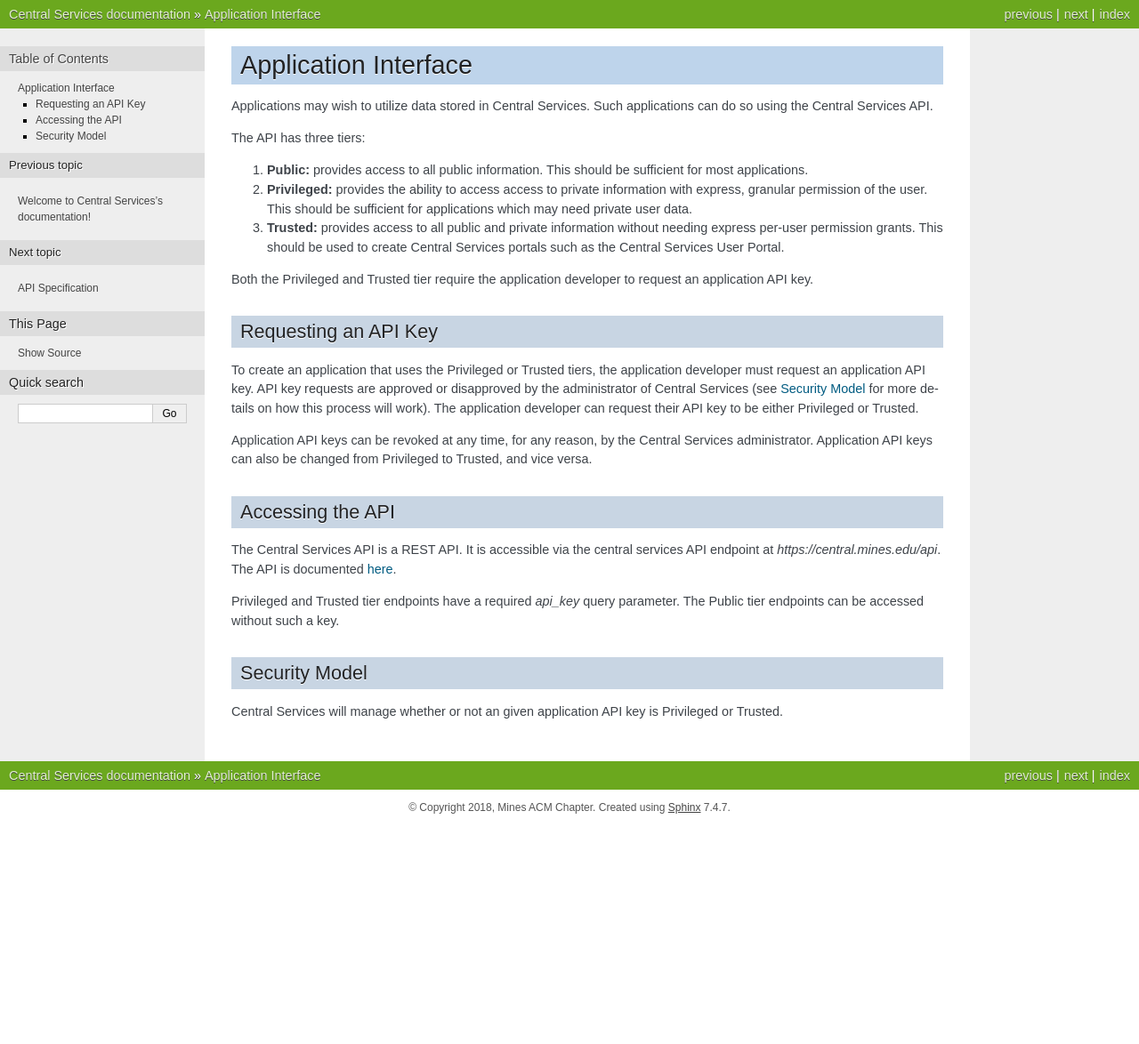
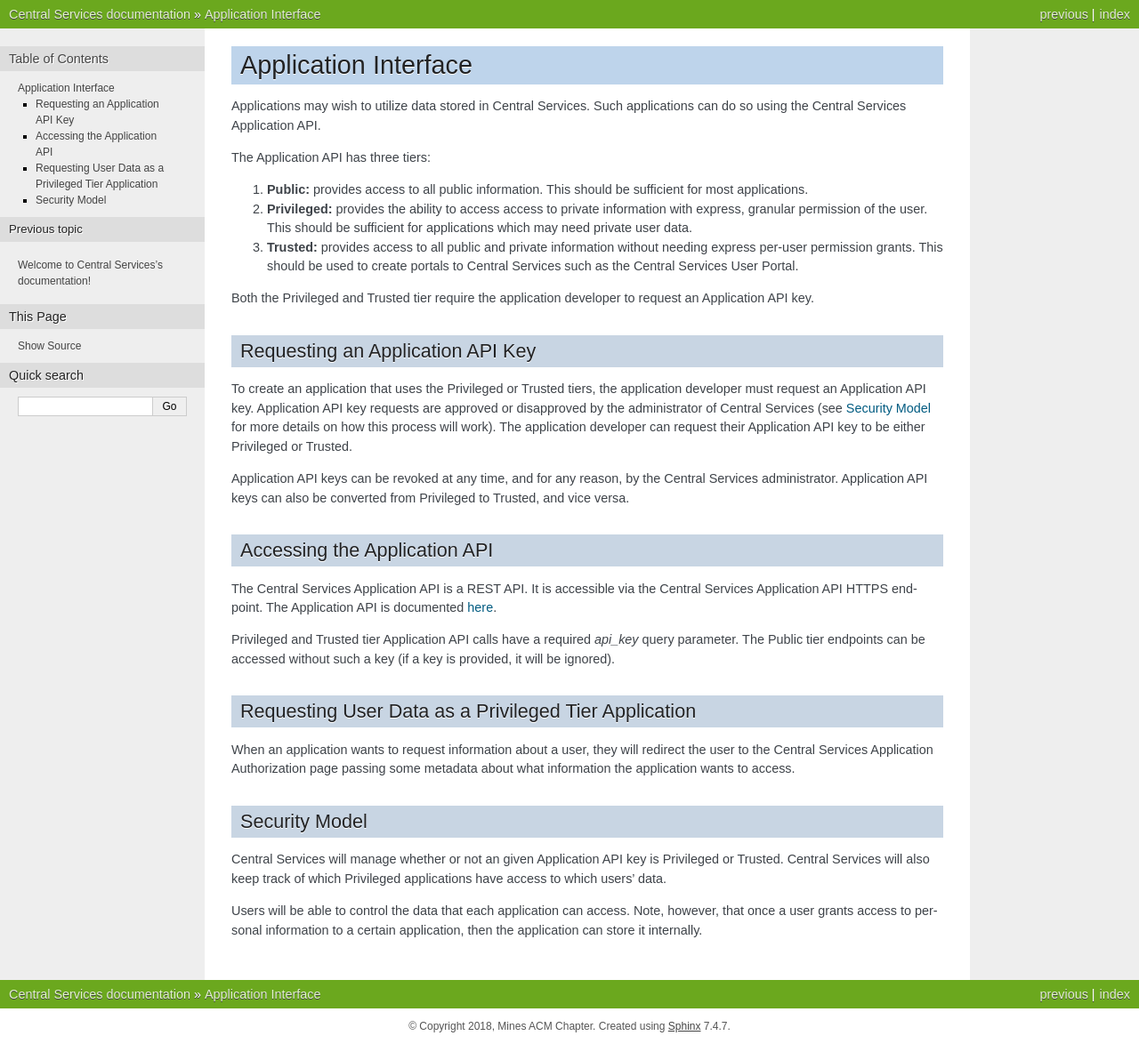
Before and after one commit to ColoradoSchoolOfMines/centralservices, a Sphinx documentation site: the page built from docs/conceptual/application-interface.rst, in a window 1280 px wide. Shown: the whole page at 89% size. Built offline with Sphinx 7.4.7, drawn with Linux system fonts in a browser that asks for light colours; pages that are not in the unit, such as notebooks, are missing from menus; before the commit the page ends 928 px from its top, so only the background shows below that.

Commit message:
More stuff about application API keys, working on security model documentation

```diff
--- a/docs/conceptual/application-interface.rst
+++ b/docs/conceptual/application-interface.rst
@@ -2,9 +2,9 @@ Application Interface
 =====================
 
 Applications may wish to utilize data stored in Central Services. Such
-applications can do so using the Central Services API.
+applications can do so using the Central Services Application API.
 
-The API has three tiers:
+The Application API has three tiers:
 
 1. **Public:** provides access to all public information. This should be
    sufficient for most applications.
@@ -13,41 +13,55 @@ The API has three tiers:
    applications which may need private user data.
 3. **Trusted:** provides access to all public and private information without
    needing express per-user permission grants. This should be used to create
-   Central Services portals such as the Central Services User Portal.
+   portals to Central Services such as the Central Services User Portal.
 
 Both the Privileged and Trusted tier require the application developer to
-request an application API key.
+request an Application API key.
 
-Requesting an API Key
----------------------
+Requesting an Application API Key
+---------------------------------
 
 To create an application that uses the Privileged or Trusted tiers, the
-application developer must request an application API key. API key requests are
-approved or disapproved by the administrator of Central Services (see `Security
-Model`_ for more details on how this process will work). The application
-developer can request their API key to be either Privileged or Trusted.
+application developer must request an Application API key. Application API key
+requests are approved or disapproved by the administrator of Central Services
+(see `Security Model`_ for more details on how this process will work). The
+application developer can request their Application API key to be either
+Privileged or Trusted.
 
-Application API keys can be revoked at any time, for any reason, by the Central
-Services administrator. Application API keys can also be changed from Privileged
-to Trusted, and vice versa.
+Application API keys can be revoked at any time, and for any reason, by the
+Central Services administrator. Application API keys can also be converted from
+Privileged to Trusted, and vice versa.
 
-Accessing the API
------------------
+Accessing the Application API
+-----------------------------
 
-The Central Services API is a REST API. It is accessible via the central
-services API endpoint at `https://central.mines.edu/api`. The API is documented
-`here`_.
+The Central Services Application API is a REST API. It is accessible via the
+Central Services Application API HTTPS endpoint. The Application API is
+documented `here`_.
 
-Privileged and Trusted tier endpoints have a required `api_key` query parameter.
-The Public tier endpoints can be accessed without such a key.
+Privileged and Trusted tier Application API calls have a required `api_key`
+query parameter.  The Public tier endpoints can be accessed without such a key
+(if a key is provided, it will be ignored).
 
-.. _here: ../api-specification.html
+.. _here: ../applicaton-api-specification.html
+
+Requesting User Data as a Privileged Tier Application
+-----------------------------------------------------
+
+When an application wants to request information about a user, they will
+redirect the user to the Central Services Application Authorization page passing
+some metadata about what information the application wants to access.
 
 Security Model
 --------------
 
-Central Services will manage whether or not an given application API key is
-Privileged or Trusted.
+Central Services will manage whether or not an given Application API key is
+Privileged or Trusted. Central Services will also keep track of which Privileged
+applications have access to which users' data.
+
+Users will be able to control the data that each application can access. Note,
+however, that once a user grants access to personal information to a certain
+application, then the application can store it internally.
 
 .. TODO: What is an Application
 
```
Also changed, not shown: docs/application-api-specification.rst (renamed from docs/api-specification.rst).
